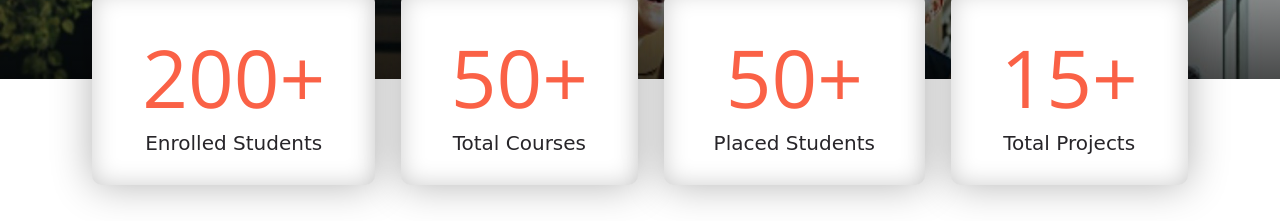
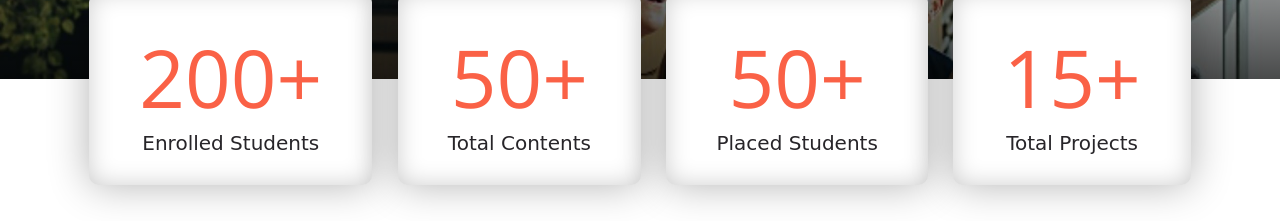
Before and after one commit to SoumyadeepGhosh24/E-Learning-Website, a plain HTML site: page index.html in a window 1280 px wide. Shown: the part 2340-2561 px from the top of the page. Drawn offline with nearby package versions, Linux system fonts and the light colour scheme; files whose address does not match are found by name.

Commit message:
Update index.html

```diff
--- a/index.html
+++ b/index.html
@@ -155,7 +155,7 @@
 		<p>We're increasing this data every year</p>
 		<div class="smbox">
 		<span><center><div class="data">200+</div><div class="det">Enrolled Students</div></center></span>
-		<span><center><div class="data">50+</div><div class="det">Total Courses</div></center></span>
+		<span><center><div class="data">50+</div><div class="det">Total Contents</div></center></span>
 		<span><center><div class="data">50+</div><div class="det">Placed Students</div></center></span>
 		<span><center><div class="data">15+</div><div class="det">Total Projects</div></center></span>
 		</div>
```
